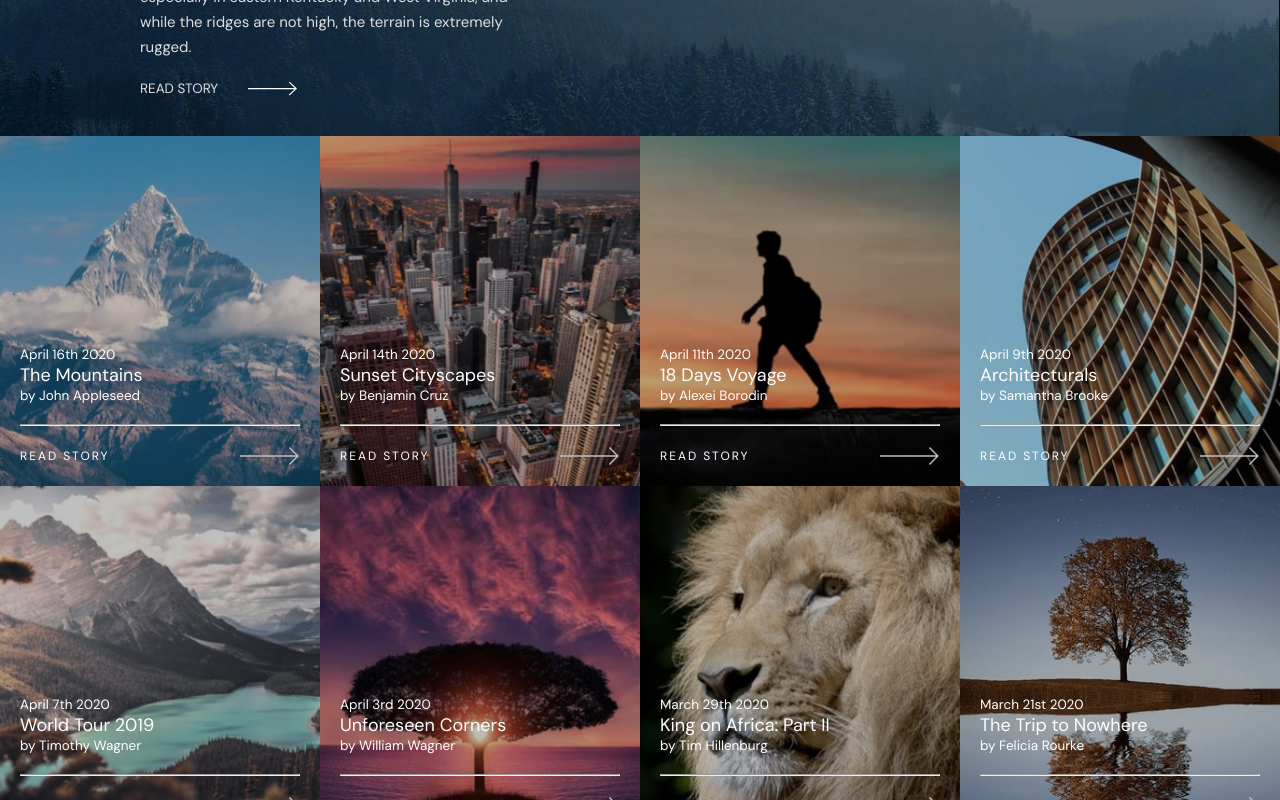
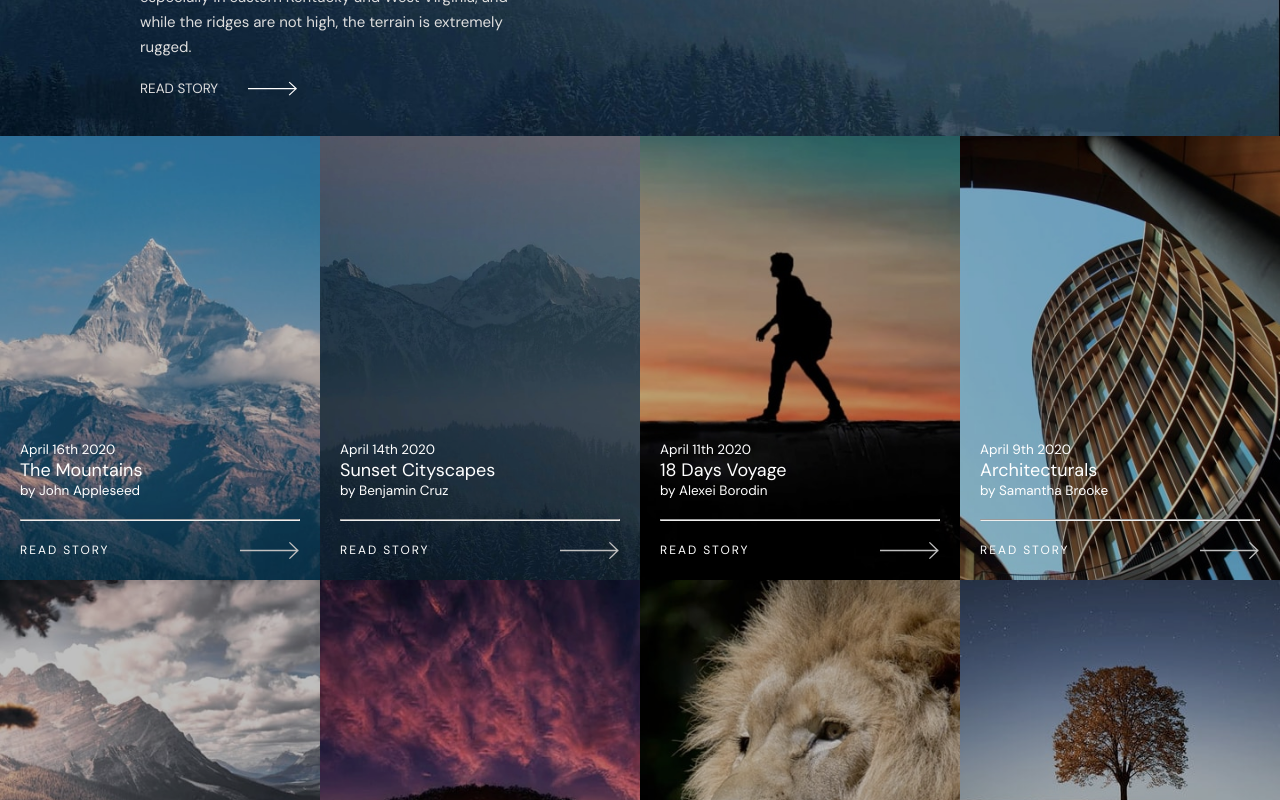
Before and after one commit to niamordev/photosnap-multi-page-website, a React (Vite) app: page /photosnap-multi-page-website/stories in a window 1280 px wide. Shown: the part 520-1320 px from the top of the page. Built offline with nearby package versions, Linux system fonts and the light colour scheme.

Commit message:
update style

```diff
--- a/src/styles/storiesPage/_stories-collection.scss
+++ b/src/styles/storiesPage/_stories-collection.scss
@@ -3,12 +3,12 @@
   .container-preview {
     position: relative;
     width: 100%;
-    max-height: 350px;
     overflow: hidden;
     transition: 0.5s;
 
-
-
+    .desktop {
+      display: none;
+    }
     .small-text {
       font-weight: 300;
       font-size: 0.9rem;
@@ -24,7 +24,7 @@
         height: 4px;
         background: linear-gradient(90deg, #ffc694, #bc7198, #5776ff);
         z-index: 2;
-        transition: .2s;
+        transition: 0.2s;
         left: 50%;
         transform: translateX(-50%);
       }
@@ -69,7 +69,7 @@
   }
 }
 
-@media screen and (min-width: 600px) {
+@media screen and (min-width: 450px) {
   .stories__collection {
     grid-template-columns: 1fr 1fr;
   }
@@ -78,5 +78,13 @@
 @media screen and (min-width: 900px) {
   .stories__collection {
     grid-template-columns: repeat(4, 1fr);
+
+    .desktop {
+      display: block !important;
+    }
+
+    .mobile {
+      display: none;
+    }
   }
 }
--- a/src/styles/style.css
+++ b/src/styles/style.css
@@ -565,9 +565,11 @@ footer .social-networks .fa-brands {
 .stories__collection .container-preview {
   position: relative;
   width: 100%;
-  max-height: 350px;
   overflow: hidden;
   transition: 0.5s;
+}
+.stories__collection .container-preview .desktop {
+  display: none;
 }
 .stories__collection .container-preview .small-text {
   font-weight: 300;
@@ -623,7 +625,7 @@ footer .social-networks .fa-brands {
   width: 60px;
 }
 
-@media screen and (min-width: 600px) {
+@media screen and (min-width: 450px) {
   .stories__collection {
     grid-template-columns: 1fr 1fr;
   }
@@ -631,6 +633,12 @@ footer .social-networks .fa-brands {
 @media screen and (min-width: 900px) {
   .stories__collection {
     grid-template-columns: repeat(4, 1fr);
+  }
+  .stories__collection .desktop {
+    display: block !important;
+  }
+  .stories__collection .mobile {
+    display: none;
   }
 }
 .features__all-features {
```
Also changed, not shown: 1 other file (tests, documents, lock files or other folders).
